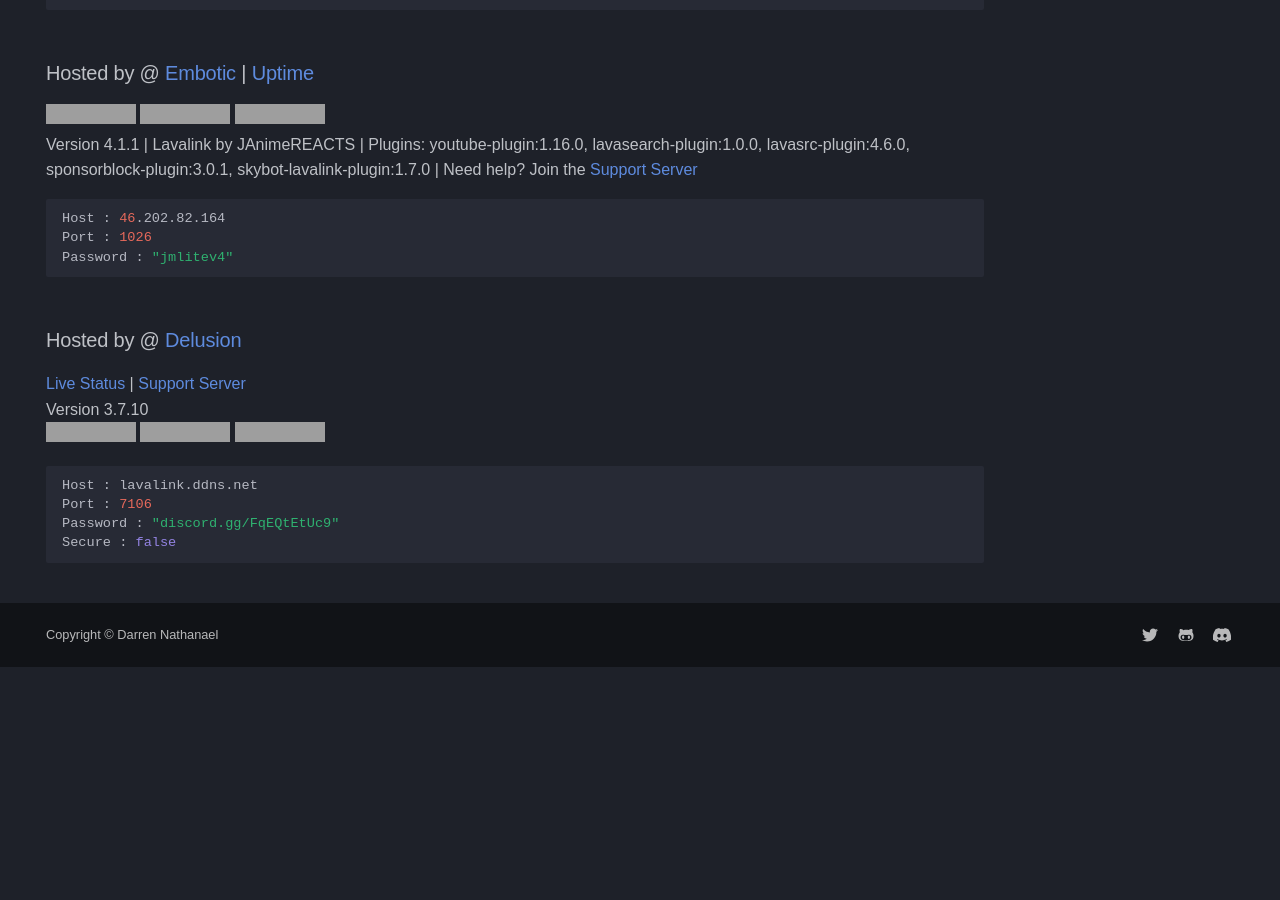
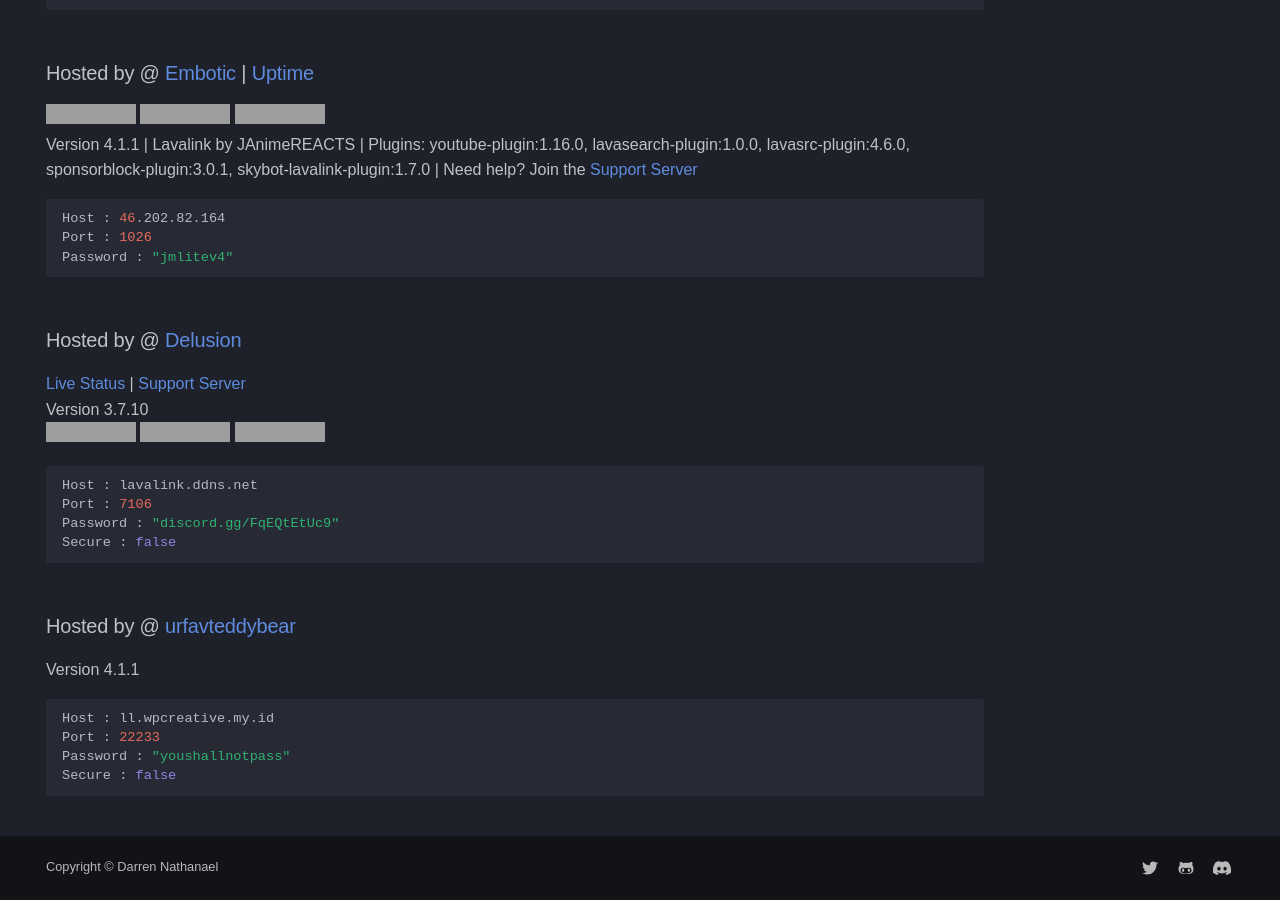
Before and after one commit to DarrenOfficial/lavalink-list, an MkDocs documentation site: the page built from docs/NoSSL/Lavalink-NonSSL.md, in a window 1280 px wide and 900 px high, scrolled down 2871 px, cut to the strip 0-900 px from the top of the window. Built offline with MkDocs 1.6.1 and Material for MkDocs 9.7.7, drawn with Linux system fonts in a browser that asks for light colours; some web fonts are replaced; comment, search, counter and statistics services are not loaded; a style sheet for code colours, icons or effects is not loaded; before the commit the page ends 3538 px from its top, so only the background shows below that; some of the changed text lies outside the part shown; grey boxes are pictures that could not be loaded.

Commit message:
Update Lavalink-NonSSL.md (#765)
* Update Lavalink-NonSSL.md

Added hosted server information for urfavteddybear.

* Update Lavalink-NonSSL.md

---------

Co-authored-by: AjieDev <ajiedev@serenetia.com>

````diff
--- a/docs/NoSSL/Lavalink-NonSSL.md
+++ b/docs/NoSSL/Lavalink-NonSSL.md
@@ -147,3 +147,12 @@ Port : 7106
 Password : "discord.gg/FqEQtEtUc9"
 Secure : false
 ```
+
+### Hosted by @ [ urfavteddybear ](https://github.com/urfavteddybear)
+Version 4.1.1
+```bash
+Host : ll.wpcreative.my.id
+Port : 22233
+Password : "youshallnotpass"
+Secure : false
+```
````
